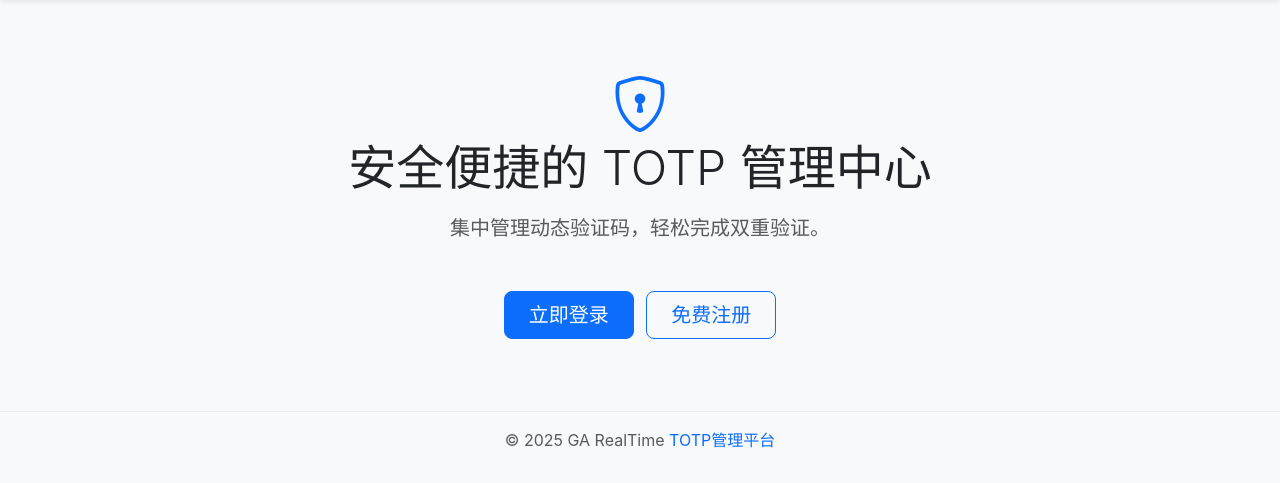
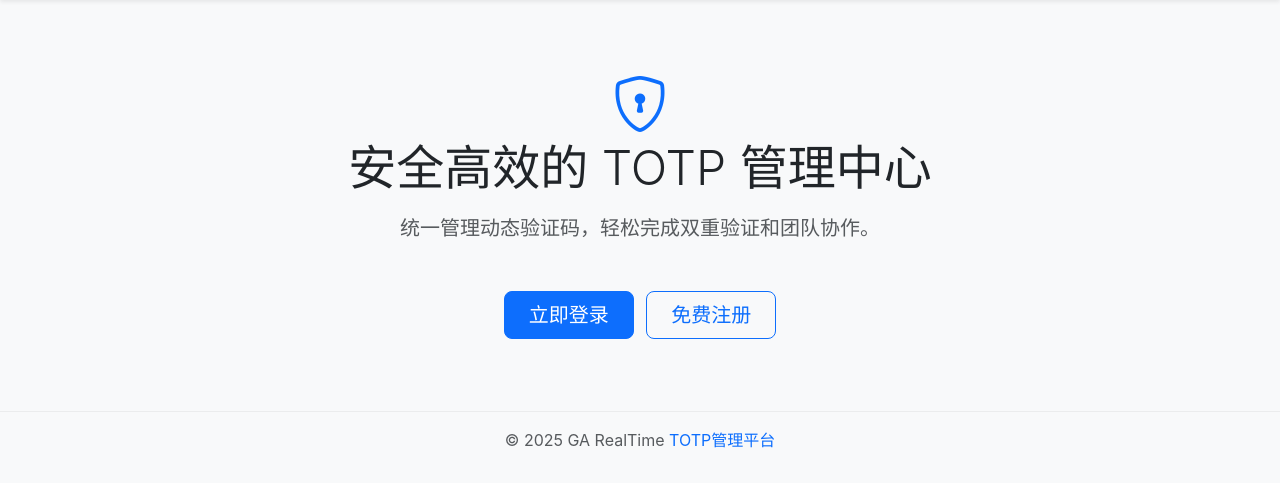
Before and after one commit to xuezhang789/ToTP, a Django app: page / in a window 1280 px wide. Shown: the part 57-540 px from the top of the page. Run offline with Django 4.2, Linux system fonts and the light colour scheme; some libraries are stand-ins or nearby versions.

Commit message:
优化提示

```diff
--- a/templates/totp/dashboard.html
+++ b/templates/totp/dashboard.html
@@ -1,5 +1,5 @@
 {% extends 'base.html' %}
-{% block title %}TOTP管理平台，谷歌动态密码生成器{% endblock %}
+{% block title %}TOTP管理控制台 · 动态验证码助手{% endblock %}
 {% block content %}
 {% if request.user.is_authenticated %}
 <div class="container-fluid py-3 py-md-4">
@@ -9,7 +9,7 @@
         <div class="d-flex flex-column flex-md-row align-items-start align-items-md-center justify-content-between gap-3">
             <div>
                 <h1 class="h4 mb-2">欢迎回来，{{ request.user.username }}</h1>
-                <p class="text-muted mb-0">在这里管理你的 TOTP 密钥和分组，快速查看关键统计并进行导入导出。</p>
+                <p class="text-muted mb-0">集中管理动态口令、掌握核心数据，并随时导入或导出你的密钥。</p>
             </div>
             <div class="d-flex flex-wrap gap-2">
                 <!-- 与现有模态框对接 -->
@@ -30,11 +30,11 @@
             <div class="card h-100 shadow-sm border-0">
                 <div class="card-body">
                     <div class="d-flex justify-content-between align-items-center mb-2">
-                        <span class="text-muted small">密钥总数</span>
-                        <span class="badge bg-primary-subtle text-primary">实时</span>
+                        <span class="text-muted small">已保存的密钥</span>
+                        <span class="badge bg-primary-subtle text-primary">最新统计</span>
                     </div>
                     <div class="display-6 fw-bold">{{ stats.total_entries|default:0 }}</div>
-                    <div class="text-muted small mt-1">包含你的全部 TOTP 项目</div>
+                    <div class="text-muted small mt-1">系统中已录入的全部 TOTP 项目</div>
                 </div>
             </div>
         </div>
@@ -43,11 +43,11 @@
             <div class="card h-100 shadow-sm border-0">
                 <div class="card-body">
                     <div class="d-flex justify-content-between align-items-center mb-2">
-                        <span class="text-muted small">分组数量</span>
-                        <span class="badge bg-secondary-subtle text-secondary">组织</span>
+                        <span class="text-muted small">启用的分组</span>
+                        <span class="badge bg-secondary-subtle text-secondary">结构化</span>
                     </div>
                     <div class="display-6 fw-bold">{{ stats.group_count|default:0 }}</div>
-                    <div class="text-muted small mt-1">按用途或团队分组，更高效</div>
+                    <div class="text-muted small mt-1">按团队或用途划分，便于快速定位</div>
                 </div>
             </div>
         </div>
@@ -60,7 +60,7 @@
                         <span class="badge bg-success-subtle text-success">+</span>
                     </div>
                     <div class="display-6 fw-bold">{{ stats.today_added|default:0 }}</div>
-                    <div class="text-muted small mt-1">今日新添加的密钥</div>
+                    <div class="text-muted small mt-1">今日新增的密钥条目</div>
                 </div>
             </div>
         </div>
@@ -98,19 +98,19 @@
             <div class="card shadow-sm border-0 h-100">
                 <div class="card-header bg-white border-0">
                     <div class="d-flex align-items-center justify-content-between">
-                        <h2 class="h6 mb-0">快速开始</h2>
-                        <a href="{% url 'totp:list' %}" class="btn btn-sm btn-outline-secondary">查看全部密钥</a>
+                        <h2 class="h6 mb-0">快速上手</h2>
+                        <a href="{% url 'totp:list' %}" class="btn btn-sm btn-outline-secondary">前往“我的密钥”</a>
                     </div>
                 </div>
                 <div class="card-body">
                     <ol class="mb-0 ps-3">
                         <li class="mb-2">
                             点击 <strong>添加密钥</strong> 或 <strong>批量导入</strong>，
-                            录入名称、分组与密钥（支持二维码）。
+                            填写名称、所属分组及密钥（支持上传二维码）。
                         </li>
-                        <li class="mb-2">在“我的密钥”页面可实时查看验证码，点击验证码即可复制。</li>
-                        <li class="mb-2">支持按分组管理与搜索，便于多账号、多团队协作。</li>
-                        <li>如果启用了加密导出，请妥善保管你的导出口令。</li>
+                        <li class="mb-2">在“我的密钥”页面实时查看验证码，并可一键复制。</li>
+                        <li class="mb-2">通过分组与搜索快速筛选，支持多账号、多团队协作。</li>
+                        <li>如启用加密导出，请妥善保存导出密码，确保数据安全。</li>
                     </ol>
                 </div>
             </div>
@@ -147,8 +147,8 @@
 {% else %}
 <div class="container py-5 text-center">
     <i class="bi bi-shield-lock display-4 text-primary mb-3"></i>
-    <h1 class="display-5 mb-3">安全便捷的 TOTP 管理中心</h1>
-    <p class="lead text-muted mb-4">集中管理动态验证码，轻松完成双重验证。</p><br />
+    <h1 class="display-5 mb-3">安全高效的 TOTP 管理中心</h1>
+    <p class="lead text-muted mb-4">统一管理动态验证码，轻松完成双重验证和团队协作。</p><br />
     <a href="{% url 'accounts:login' %}" class="btn btn-primary btn-lg px-4 me-2">立即登录</a>
     <a href="{% url 'accounts:signup' %}" class="btn btn-outline-primary btn-lg px-4">免费注册</a>
 </div>
```
